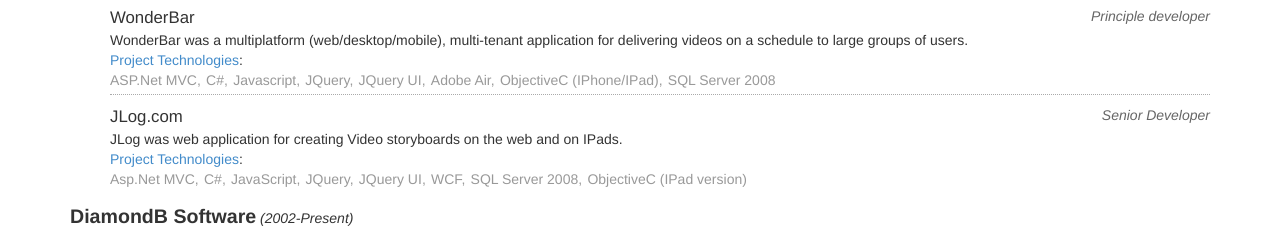
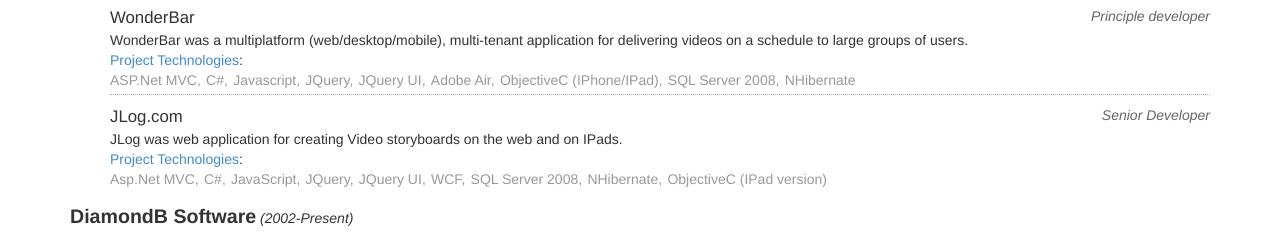
Before and after one commit to cwbrandsma/cwbrandsma.github.io, a website: page resume.html in a window 1280 px wide. Shown: the part 557-796 px from the top of the page. Drawn offline with Linux system fonts and the light colour scheme.

Commit message:
resume update

```diff
--- a/resume.html
+++ b/resume.html
@@ -105,6 +105,7 @@
 								<li>Adobe Air</li>
 								<li>ObjectiveC (IPhone/IPad)</li>
 								<li>SQL Server 2008</li>
+								<li>NHibernate</li>
 							</ul>
 						</div>
 					</li>
@@ -122,6 +123,7 @@
 								<li>JQuery UI</li>
 								<li>WCF</li>
 								<li>SQL Server 2008</li>
+								<li>NHibernate</li>
 								<li>ObjectiveC (IPad version)</li>
 						</div>
 					</li>
```
